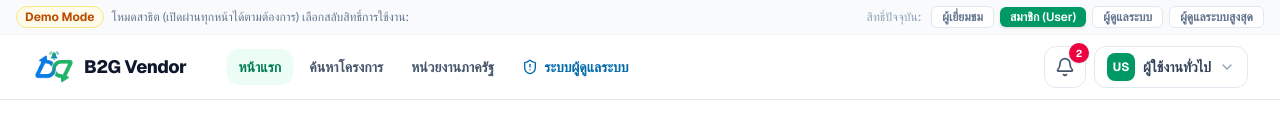
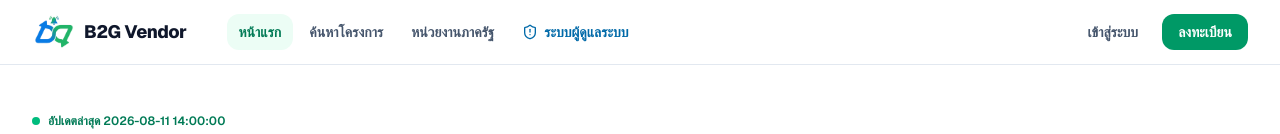
Before and after one commit to OTK-Software-Process/B2GVendor, a Next.js app in the folder B2GVendor/: page / in a window 1280 px wide. Shown: the top 134 px of the page. Built offline with nearby package versions, Linux system fonts and the light colour scheme; no server answers.

Commit message:
Remove Demo Mode role switcher, default unauthenticated users to visitor

```diff
--- a/B2GVendor/src/components/Navbar.tsx
+++ b/B2GVendor/src/components/Navbar.tsx
@@ -4,7 +4,7 @@ import React, { useState } from 'react';
 import Link from 'next/link';
 import Image from 'next/image';
 import { usePathname } from 'next/navigation';
-import { useApp, UserRole } from '@/context/AppContext';
+import { useApp } from '@/context/AppContext';
 import {
   Bell,
   Globe,
@@ -21,7 +21,7 @@ import {
 
 export function Navbar() {
   const pathname = usePathname();
-  const { role, setRole, lang, setLang, unreadCount, signOut } = useApp();
+  const { role, lang, setLang, unreadCount, signOut } = useApp();
   const [userMenuOpen, setUserMenuOpen] = useState(false);
   const [mobileMenuOpen, setMobileMenuOpen] = useState(false);
 
@@ -29,37 +29,6 @@ export function Navbar() {
 
   return (
     <header className="sticky top-0 z-40 w-full bg-white/95 backdrop-blur-md border-b border-slate-200">
-      {/* Demo Mode Role Switcher Banner */}
-      <div className="bg-slate-50 text-slate-600 text-xs px-4 py-1.5 flex flex-wrap items-center justify-between gap-2 border-b border-slate-100">
-        <div className="flex items-center gap-2">
-          <span className="font-bold text-amber-700 bg-amber-50 px-2 py-0.5 rounded-full border border-amber-200">
-            Demo Mode
-          </span>
-          <span className="hidden sm:inline text-slate-500">
-            {lang === 'en'
-              ? 'Login bypass active. Switch views to test role behaviors:'
-              : 'โหมดสาธิต (เปิดผ่านทุกหน้าได้ตามต้องการ) เลือกสลับสิทธิ์การใช้งาน:'}
-          </span>
-        </div>
-
-        <div className="flex items-center gap-1.5 font-medium">
-          <span className="text-slate-400 mr-1">{lang === 'en' ? 'Current Role:' : 'สิทธิ์ปัจจุบัน:'}</span>
-          {(['visitor', 'user', 'admin', 'superadmin'] as UserRole[]).map((r) => (
-            <button
-              key={r}
-              onClick={() => setRole(r)}
-              className={`px-2.5 py-0.5 rounded-md transition-all duration-150 text-xs font-semibold capitalize ${
-                role === r
-                  ? 'bg-emerald-600 text-white shadow-sm'
-                  : 'bg-white text-slate-500 border border-slate-200 hover:border-emerald-300 hover:text-emerald-700'
-              }`}
-            >
-              {r === 'visitor' ? (lang === 'en' ? 'Visitor' : 'ผู้เยี่ยมชม') : r === 'user' ? (lang === 'en' ? 'User' : 'สมาชิก (User)') : r === 'admin' ? (lang === 'en' ? 'Admin' : 'ผู้ดูแลระบบ') : (lang === 'en' ? 'Super Admin' : 'ผู้ดูแลระบบสูงสุด')}
-            </button>
-          ))}
-        </div>
-      </div>
-
       {/* Main Nav Bar */}
       <div className="max-w-7xl mx-auto px-4 sm:px-6 lg:px-8 h-16 flex items-center justify-between gap-4">
         {/* Brand Logo */}
@@ -107,7 +76,7 @@ export function Navbar() {
               {lang === 'en' ? 'Gov. Sites' : 'หน่วยงานภาครัฐ'}
             </Link>
 
-            {/* Quick Link to Admin Shell if in Demo/Admin */}
+            {/* Quick Link to Admin Shell */}
             <Link
               href="/admin"
               className={`px-3 py-2 rounded-xl transition-colors duration-150 flex items-center gap-1.5 ${
--- a/B2GVendor/src/context/AppContext.tsx
+++ b/B2GVendor/src/context/AppContext.tsx
@@ -65,7 +65,7 @@ interface AppContextType {
 const AppContext = createContext<AppContextType | undefined>(undefined);
 
 export function AppProvider({ children }: { children: React.ReactNode }) {
-  const [role, setRole] = useState<UserRole>('user'); // default to registered user so notification bell is active, can switch to visitor or admin anytime
+  const [role, setRole] = useState<UserRole>('visitor');
   const [account, setAccount] = useState<AccountView | null>(null);
   const [lang, setLang] = useState<AppLang>('th');
   const [followedTagIds, setFollowedTagIds] = useState<string[]>(['tag-1', 'tag-4', 'tag-8']);
@@ -78,12 +78,10 @@ export function AppProvider({ children }: { children: React.ReactNode }) {
 
   const unreadCount = notifications.filter(n => !n.read).length;
 
-  // On load, check for a real session cookie from the backend. This is
-  // additive to the Demo Mode role switcher below: if nobody has logged in
-  // for real, /auth/me 401s and the demo default role is left untouched. If a
-  // real session cookie exists (e.g. after a real register/login, then a page
-  // refresh), the app reflects the real account instead of the demo default —
-  // this is what actually proves the session persists.
+  // On load, check for a real session cookie from the backend. If nobody is
+  // logged in, /auth/me 401s and the default 'visitor' role stands. If a
+  // real session cookie exists (e.g. after login/register, then a page
+  // refresh), the app reflects the real account instead.
   useEffect(() => {
     let cancelled = false;
 
@@ -93,7 +91,7 @@ export function AppProvider({ children }: { children: React.ReactNode }) {
         if (!cancelled) signIn(me);
       })
       .catch(() => {
-        // Not logged in for real. Leave the Demo Mode default role as-is.
+        // Not logged in. Stay in the default 'visitor' state.
       });
 
     return () => {
```
